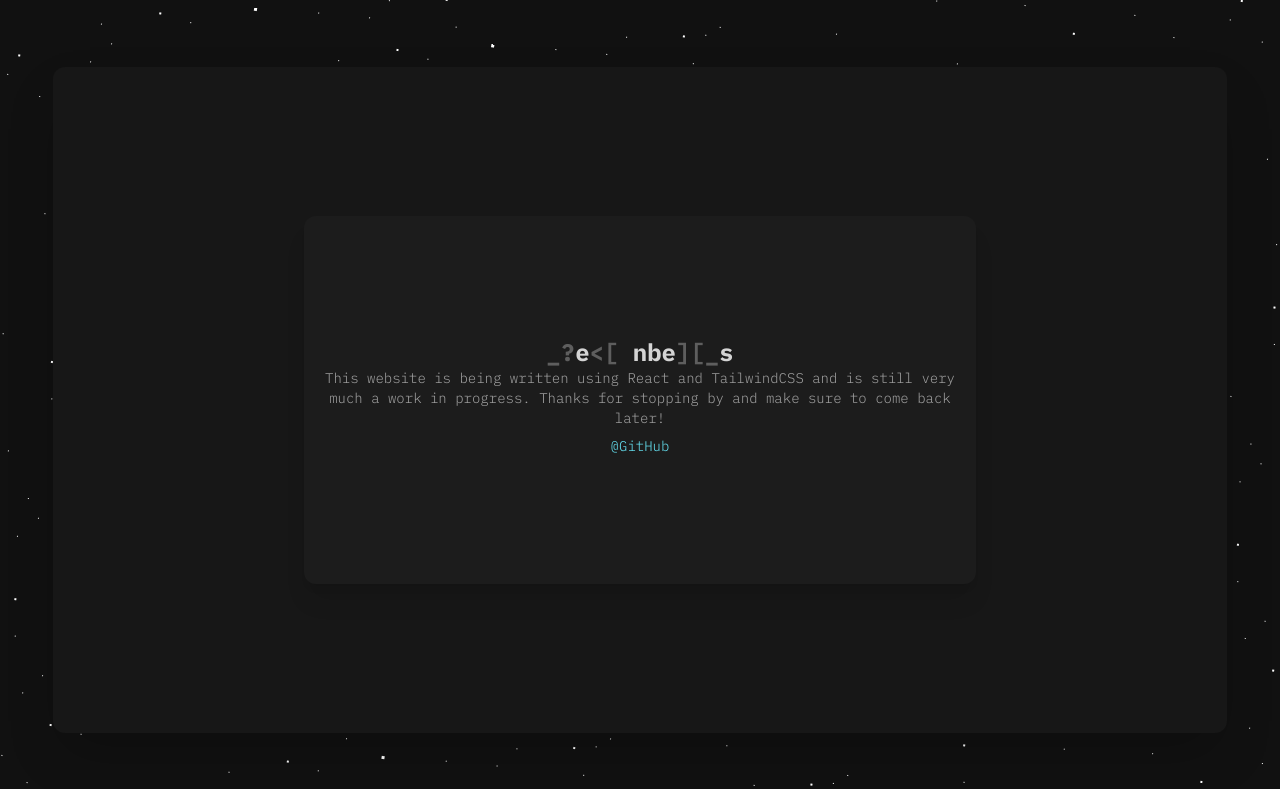
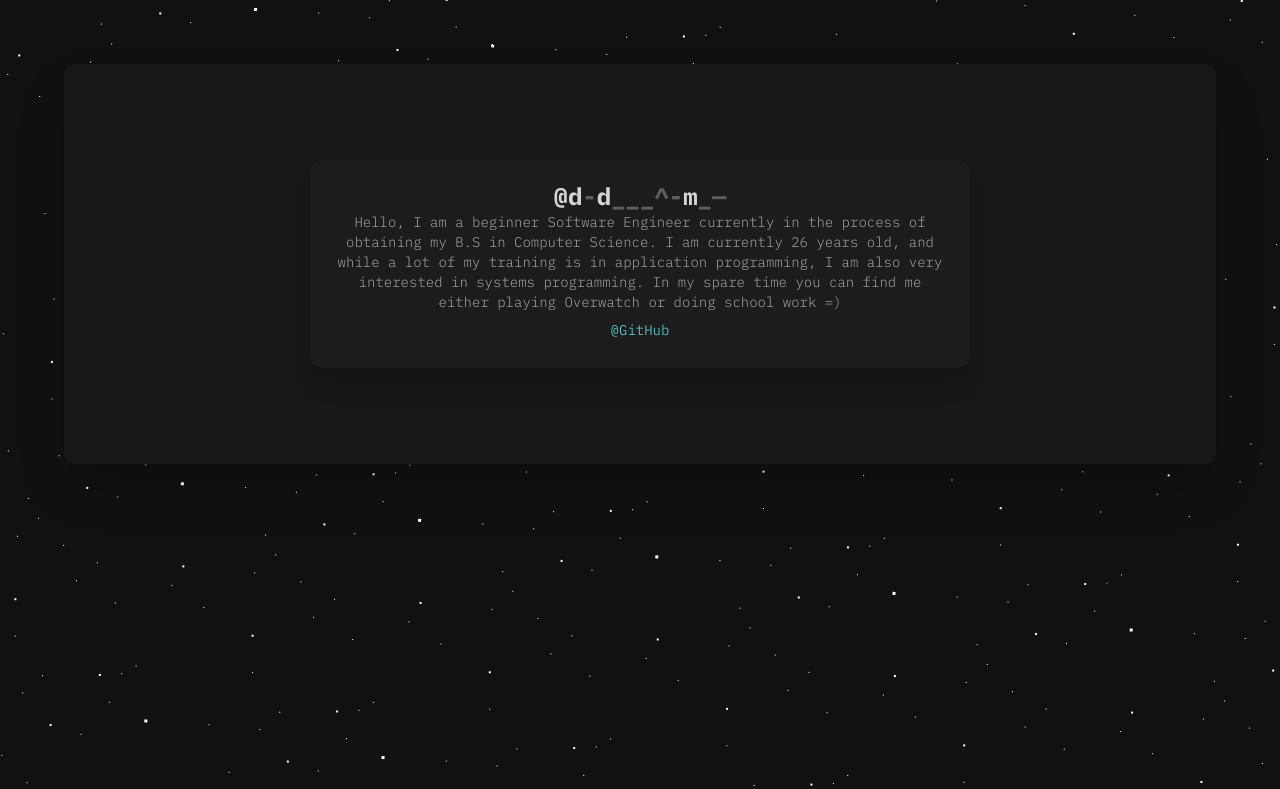
Before and after one commit to redwinbee/personal-website, a React (Create React App) app: page / in a window 1280 px wide. Shown: the top 789 px of the page. Built offline with nearby package versions, Linux system fonts and the light colour scheme.

Commit message:
ensure the text scrambler is working per card

```diff
--- a/package.json
+++ b/package.json
@@ -7,6 +7,7 @@
     "@testing-library/jest-dom": "^5.17.0",
     "@testing-library/react": "^13.4.0",
     "@testing-library/user-event": "^13.5.0",
+    "moment": "^2.29.4",
     "react": "^18.2.0",
     "react-dom": "^18.2.0",
     "react-scripts": "5.0.1",
--- a/src/App.js
+++ b/src/App.js
@@ -3,8 +3,17 @@ import "./App.css";
 import Container from "./components/Container";
 import Card from "./components/Card/Card";
 import Layout from "./components/Layout";
+import moment from "moment";
 
 export default function App() {
+  function getPersonalDescription() {
+    let currAge = moment("19970702", "YYYYMMDD").fromNow().substring(0, 2);
+    return `Hello, I am a beginner Software Engineer currently in the process of obtaining my B.S in Computer Science.
+      I am currently ${currAge} years old, and while a lot of my training is in application programming, I am also
+      very interested in systems programming. In my spare time you can find me either playing Overwatch or doing school
+      work =)`;
+  }
+
   return (
     <>
       <div className="space" />
@@ -13,7 +22,7 @@ export default function App() {
           <div className="col-span-3 row-span-3 col-start-2 row-start-2">
             <Card
               title="Edwin Bermudes"
-              subtitle="This website is being written using React and TailwindCSS and is still very much a work in progress. Thanks for stopping by and make sure to come back later!"
+              subtitle={getPersonalDescription()}
               phrases={["Edwin Bermudes", "@redwinbee"]}
             >
               <a href="https://github.com/redwinbee" className="text-cyan-300">
--- a/src/components/Card/Card.jsx
+++ b/src/components/Card/Card.jsx
@@ -1,26 +1,38 @@
-import React, { useEffect } from "react";
+import React, { useEffect, useRef } from "react";
 import "./Card.css";
 import TextScramble from "../../utilities/TextScramble";
 
 export default function Card({ title, subtitle, phrases, children }) {
+  const elementRef = useRef(null);
+
   useEffect(() => {
-    const element = document.querySelector(".scrambled");
+    const element = elementRef.current;
     const scrambler = new TextScramble(element);
 
     let counter = 0;
     const next = () => {
       scrambler.setText(phrases[counter]).then(() => {
-        setTimeout(next, 1600);
+        setTimeout(() => {
+          counter = (counter + 1) % phrases.length;
+          next();
+        }, 1600);
       });
-      counter = (counter + 1) % phrases.length;
     };
 
     next();
+
+    // Cleanup function to stop the animation when the component unmounts
+    return () => scrambler.dispose();
   }, [phrases]);
 
   return (
-    <div className="card flex flex-col flex-auto justify-center text-center h-full p-2 rounded-xl shadow-xl">
-      <h1 className="scrambled font-bold text-2xl text-neutral-300">{title}</h1>
+    <div className="card flex flex-col flex-auto justify-center text-center h-full p-5 rounded-xl shadow-xl">
+      <h1
+        ref={elementRef}
+        className="scrambled font-bold text-2xl text-neutral-300"
+      >
+        {title}
+      </h1>
       <div className="font-light text-sm text-neutral-400">
         <h6>{subtitle}</h6>
         <div className="p-2">{children}</div>
--- a/src/components/Container.jsx
+++ b/src/components/Container.jsx
@@ -2,10 +2,8 @@ import React from "react";
 
 export default function Container({ children }) {
   return (
-    <div className="flex items-center justify-center h-screen">
-      <div className="w-11/12 h-5/6 bg-neutral-900 rounded-xl shadow-2xl">
-        {children}
-      </div>
+    <div className="flex items-center justify-center m-16">
+      <div className="bg-neutral-900 rounded-xl shadow-2xl">{children}</div>
     </div>
   );
 }
--- a/src/utilities/TextScramble.js
+++ b/src/utilities/TextScramble.js
@@ -57,4 +57,8 @@ export default class TextScramble {
   randomChar() {
     return this.chars[Math.floor(Math.random() * this.chars.length)];
   }
+
+  dispose() {
+    cancelAnimationFrame(this.frameRequest);
+  }
 }
```
Also changed, not shown: 1 other file (tests, documents, lock files or other folders).
